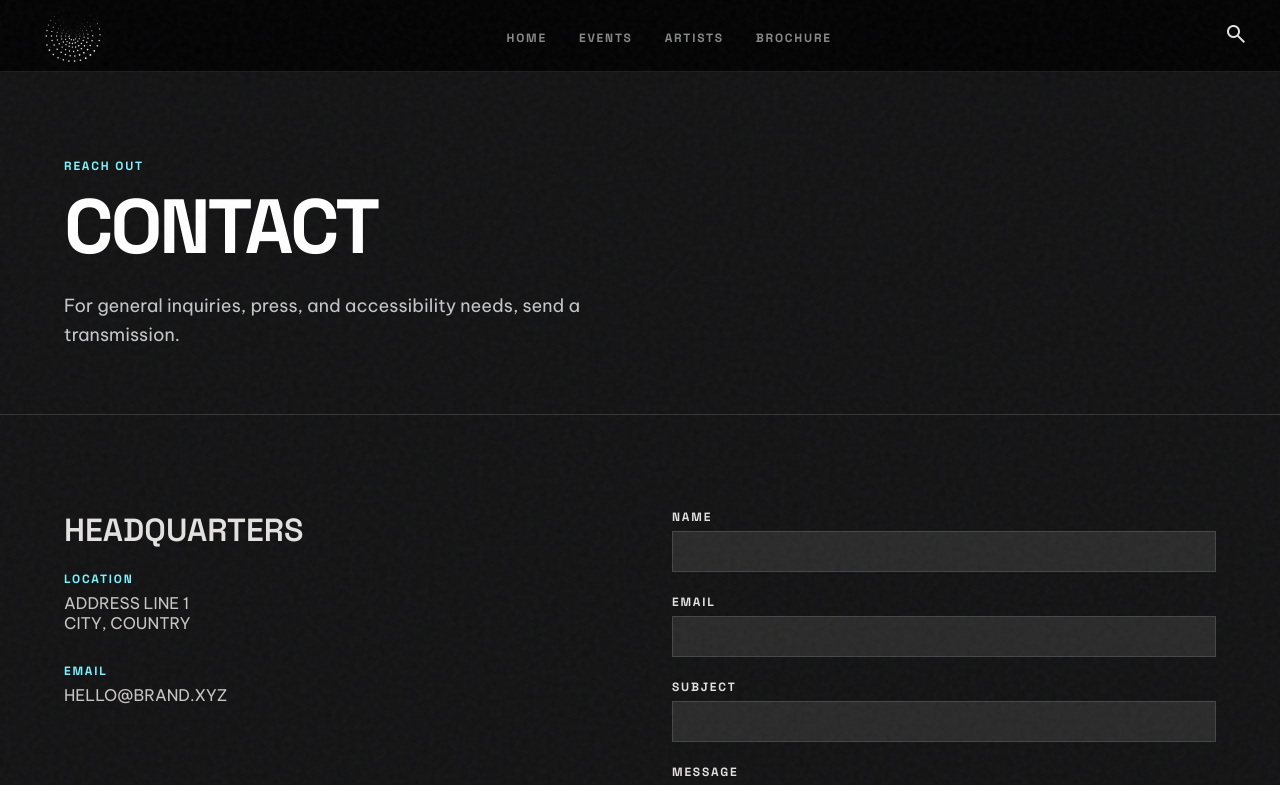
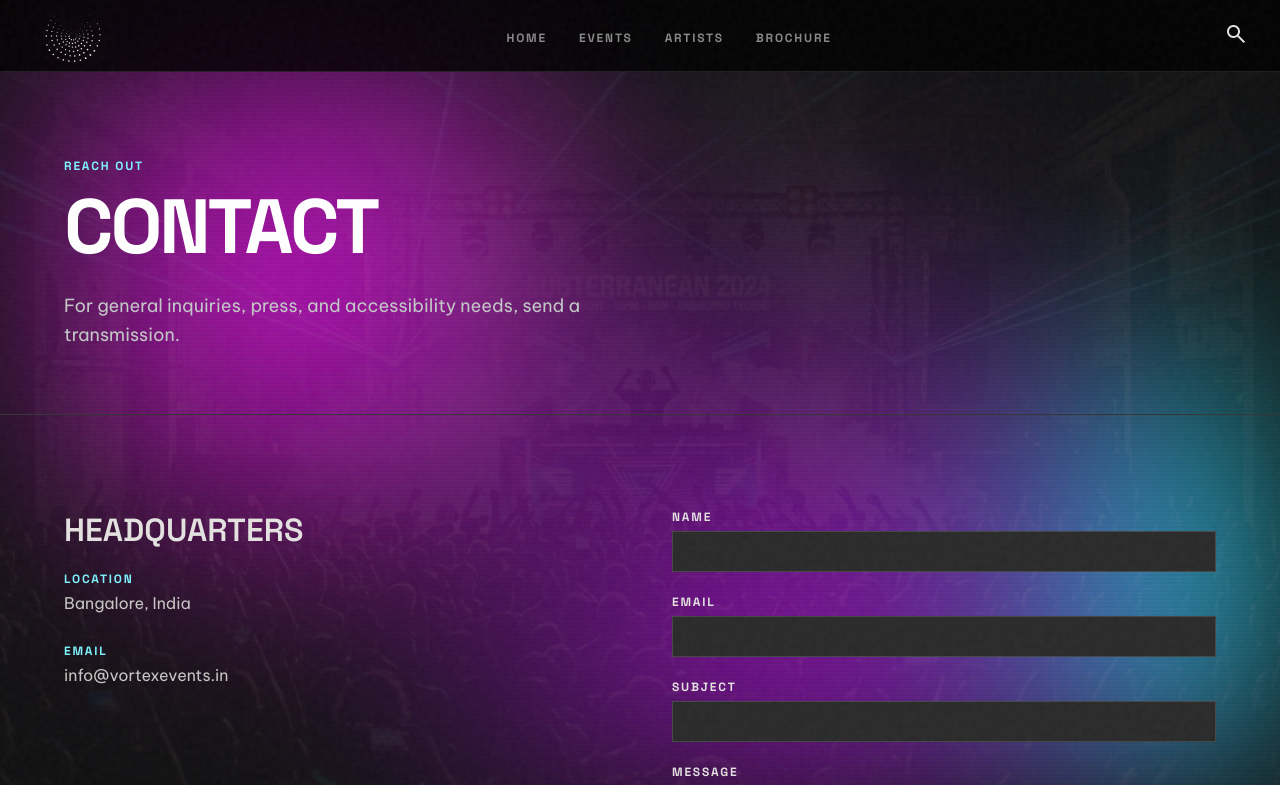
Before and after one commit to romeoantony/vortex, a React (Vite) app: page /contact in a window 1280 px wide. Shown: the top 785 px of the page. Built offline with nearby package versions, Linux system fonts and the light colour scheme.

Commit message:
Update Contact page with correct location and email, add party background

```diff
--- a/src/pages/ContactPage.jsx
+++ b/src/pages/ContactPage.jsx
@@ -1,4 +1,5 @@
 import { useEffect, useState } from 'react'
+import PartyBackground from '../components/PartyBackground'
 
 export default function ContactPage() {
   const [submitted, setSubmitted] = useState(false)
@@ -15,6 +16,7 @@ export default function ContactPage() {
 
   return (
     <main>
+      <PartyBackground imageSrc="/assets/images/gatix_event.png" />
       <section className="contact-hero" style={{ padding: '160px 0 64px', borderBottom: '1px solid var(--surface-variant)' }}>
         <div className="container">
           <p className="label-caps" style={{ color: 'var(--tertiary)', marginBottom: 12 }}>REACH OUT</p>
@@ -32,11 +34,11 @@ export default function ContactPage() {
               <h2 className="headline-md" style={{ marginBottom: 24 }}>HEADQUARTERS</h2>
               <div style={{ marginBottom: 32 }}>
                 <h4 className="label-caps" style={{ color: 'var(--tertiary)', marginBottom: 8 }}>LOCATION</h4>
-                <p style={{ color: 'var(--secondary)' }}>ADDRESS LINE 1<br/>CITY, COUNTRY</p>
+                <p style={{ color: 'var(--secondary)' }}>Bangalore, India</p>
               </div>
               <div style={{ marginBottom: 32 }}>
                 <h4 className="label-caps" style={{ color: 'var(--tertiary)', marginBottom: 8 }}>EMAIL</h4>
-                <p style={{ color: 'var(--secondary)' }}>HELLO@BRAND.XYZ</p>
+                <p style={{ color: 'var(--secondary)' }}>info@vortexevents.in</p>
               </div>
             </div>
 
```
